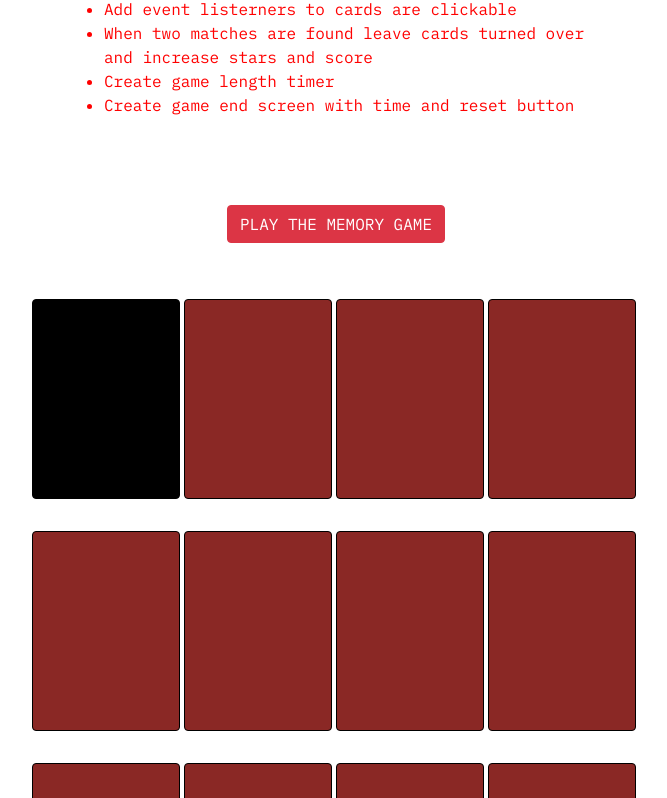
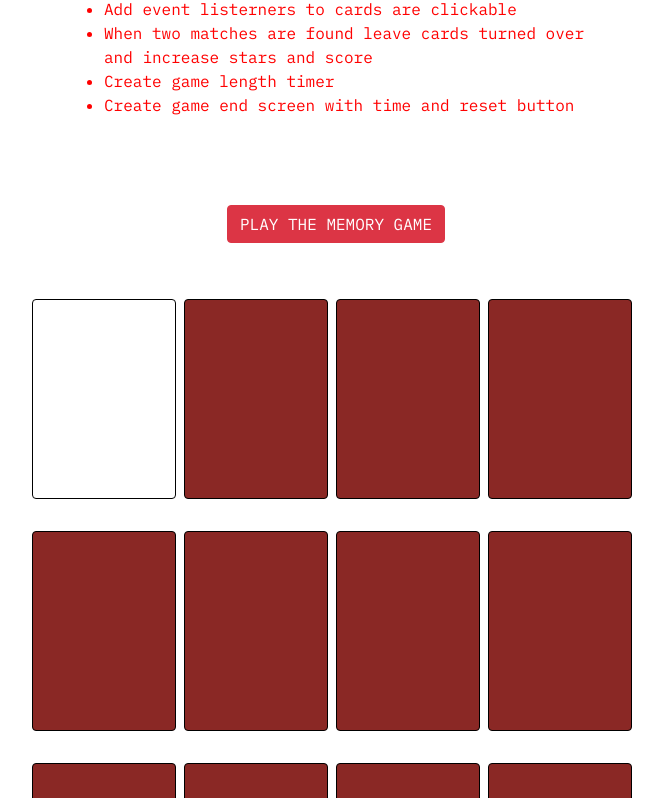
Before and after one commit to heavymossman/Udacity-Project---Political-Memory-Game, a plain HTML site: page index.html in a window 1280 px wide. Both pictures are taken after a click on the element 410 px from the left and 806 px from the top of the page. Shown: the part 408-1206 px from the top of the page, without its empty margins (304-971 px from the left). Drawn offline with nearby package versions, Linux system fonts and the light colour scheme.

Commit message:
app.js
Removed the intro bits from the game scope as was buggy.
Changed background colour of cards when clicked to white, to give
impression of card turning.

```diff
--- a/app.js
+++ b/app.js
@@ -29,13 +29,6 @@ const allCharacters = [
   jeremy, tom, john, diane, emily, dawn, shami, ashworth
 ];
 
-function respondToTheClick(evt){
-	//The target sets the indivudal child elements of the table, where we set the overall event listener (rather than created indivudal listenrs)
-	evt.target.style.backgroundColor = 'black';
-};
-
-function buildGame() {
-
 //Build the intro row and col to store game information later
 const int = document.createElement("DIV");
 int.className = "row text-center p-3";
@@ -57,7 +50,19 @@ function buildGame() {
 
 int.appendChild(intCol); //add the col to the row
 
-  gameArea.appendChild(int); //add the row to the section above the grid
+gameIntro.appendChild(int); //add the row to the section above the grid
+
+
+
+
+
+function respondToTheClick(evt){
+	//The target sets the indivudal child elements of the table, where we set the overall event listener (rather than created indivudal listenrs)
+	evt.target.style.backgroundColor = 'white';
+};
+
+function buildGame() {
+
 
   for (let row = 0; row < 4; row++) {
     let newRow = document.createElement("DIV");
@@ -65,7 +70,7 @@ function buildGame() {
 
     for (let col = 0; col < 4; col++){
       let newCol = document.createElement("DIV");
-      newCol.className = "col card mr-1";
+      newCol.className = "col card mr-2";
       newCol.addEventListener('click', respondToTheClick);
       newRow.appendChild(newCol);
 
--- a/index.html
+++ b/index.html
@@ -34,6 +34,8 @@
           </ul>
         </div>
       </div>
+
+        <section id="gameIntro"></section>
 
       <section id="game">
 
--- a/style.css
+++ b/style.css
@@ -14,7 +14,7 @@ body {
 }
 
 .front {
-  background-color: white;
+  background-color: green;
 }
 
 li {
```
Lines whose indentation alone changed are shown as unchanged.
